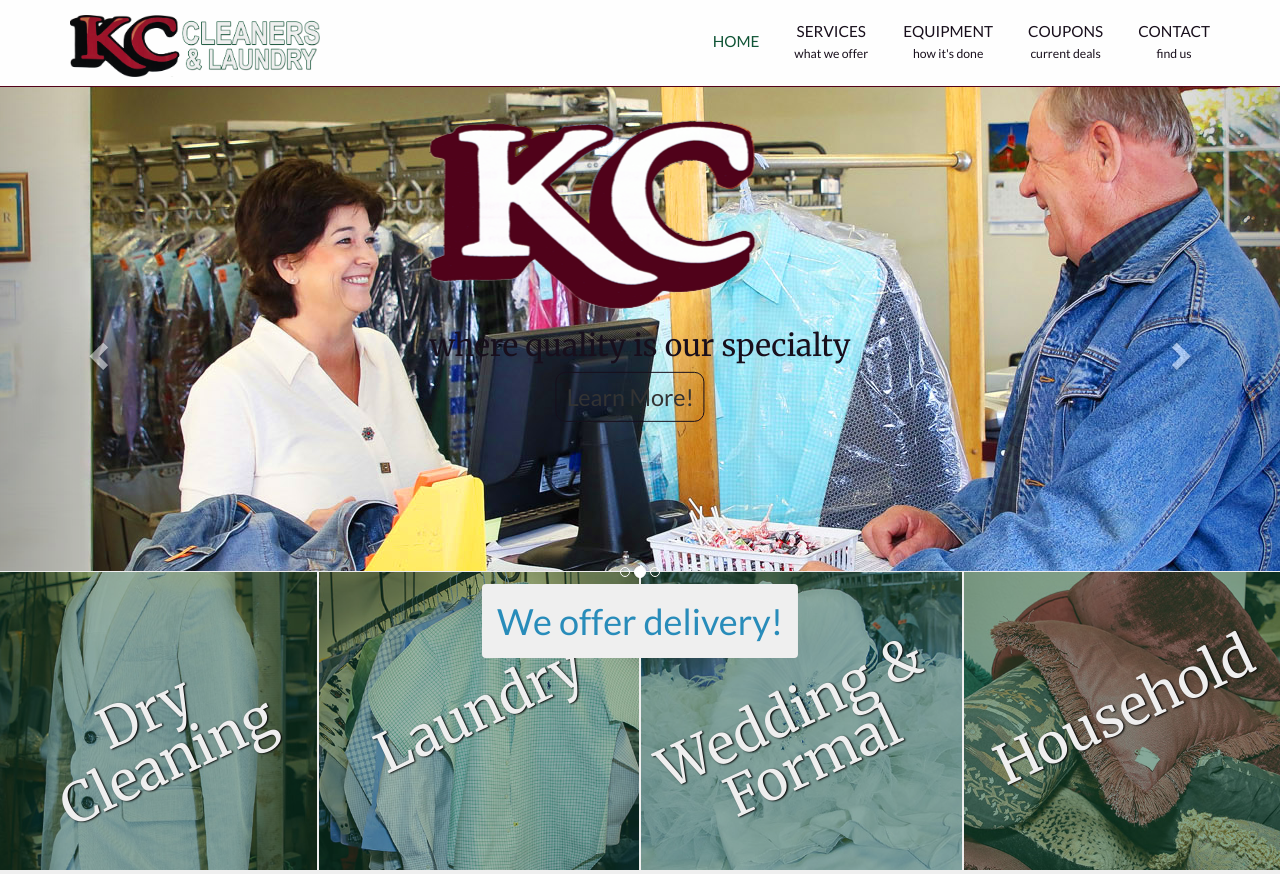
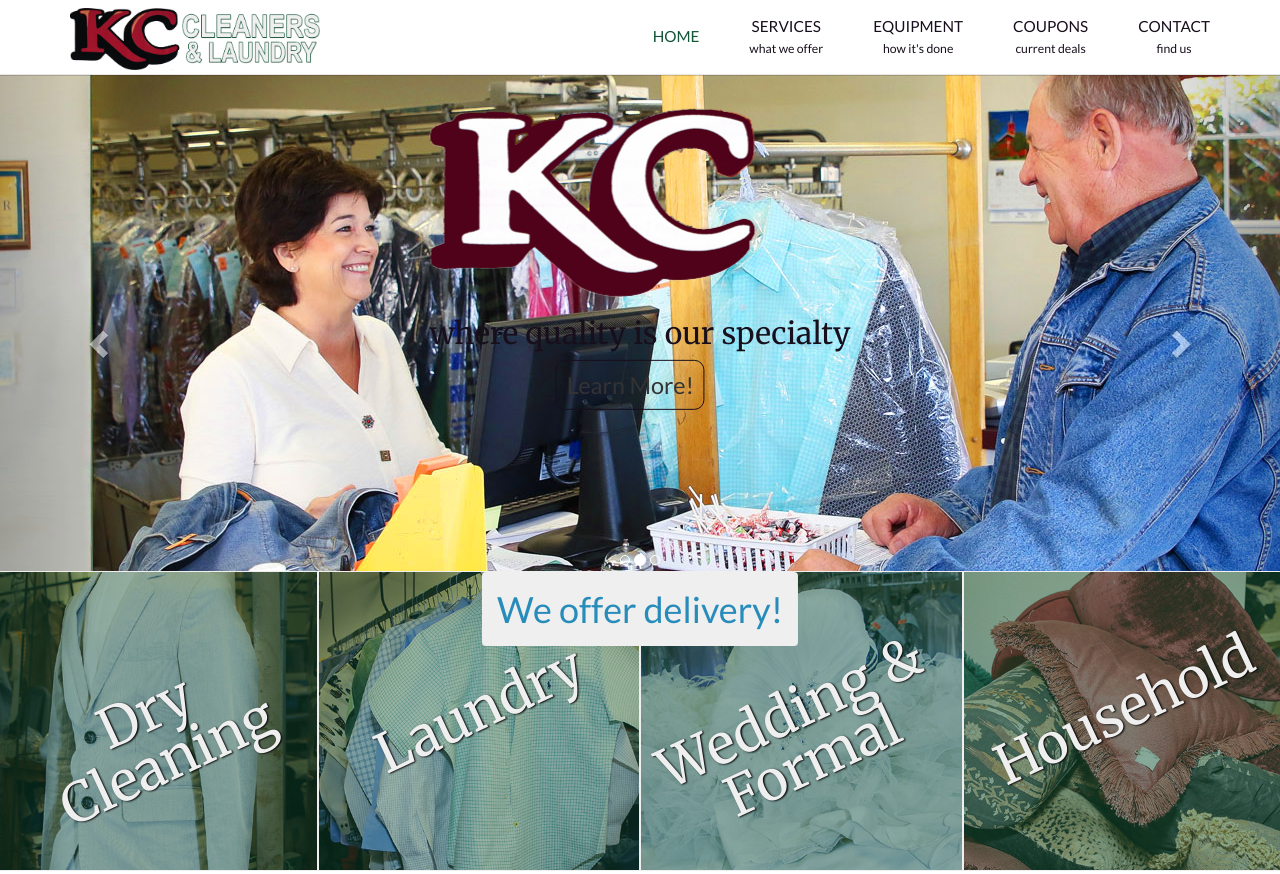
Before and after one commit to LZoog/kccleaners, a plain HTML site: page index.html in a window 1280 px wide. Shown: the top 874 px of the page. Drawn offline with nearby package versions, Linux system fonts and the light colour scheme.

Commit message:
Still editing navbar

```diff
--- a/css/styles.scss
+++ b/css/styles.scss
@@ -19,7 +19,7 @@ h1, h2, h3, h4, h5, h6, strong {
 }
 
 body {
-  background: $off-white;
+  background: white;
   font: 1.8em 'Lato', serif;
   overflow-x: hidden;
 }
@@ -37,31 +37,25 @@ a {
   border-bottom: 1px solid $off-white;
 }
 
-.logo {
-  height: 30px;
-  width: auto;
-}
-
-.navbar-default {
-  background-color: transparent;
-}
-
 .navbar {
   background-image: url('../img/header-bg.png');
-  border-bottom: 1px solid $maroon;
-  height: 87px;
+  box-shadow: 0px 0px 1px $black-purple;
+  height: auto;
 
-  a:not(.navbar-brand) {
-    height: 86px;
+  &-default {
+    background-color: transparent;
+  }
+
+  &-brand {
+    position: relative;
+    top: -7px;
   }
 
   li:hover a span {
-    color: $green!important;
+    color: $green;
   }
 
   span {
-    position: relative;
-    top: 5px;
     color: $black-purple;
     text-transform: uppercase;
     font-size: .85em;
@@ -77,19 +71,18 @@ a {
   span.more {
     text-transform: none;
     font-size: .8em;
-    top: 0px;
   }
 
   li {
     text-align: center;
 
     &:not(:last-child) {
-      margin-right: 5px;
+      margin-right: 20px;
     }
 
     .home {
       position: relative;
-      top: 15px;
+      top: 10px;
     }
   }
 }
@@ -97,9 +90,7 @@ a {
 .navbar-default .navbar-nav>.active>a, .navbar-default .navbar-nav>.active>a:focus, .navbar-default .navbar-nav>.active>a:hover {
   background-color: transparent;
   color: $green;
-  // background-color: rgba(200,200,200, .6);
-  // border-left: 1px solid $black-purple;
-  // border-right: 1px solid $black-purple;
+  //background-color: rgba(200,200,200, .15);
 }
 
 header {
@@ -140,7 +131,7 @@ header {
 
 #home-top-wrapper {
   position: relative;
-  top: 42px;
+  top: 30px;
 }
 
 #we-deliver {
--- a/index.html
+++ b/index.html
@@ -22,7 +22,6 @@
         <div class="container">
           <div class="navbar-header">
             <button type="button" class="navbar-toggle collapsed" data-toggle="collapse" data-target="#navbar" aria-expanded="false" aria-controls="navbar">
-              <span class="sr-only">Toggle navigation</span>
               <span class="icon-bar"></span>
               <span class="icon-bar"></span>
               <span class="icon-bar"></span>
```
Also changed, not shown: css/styles.css, 1 other file.
